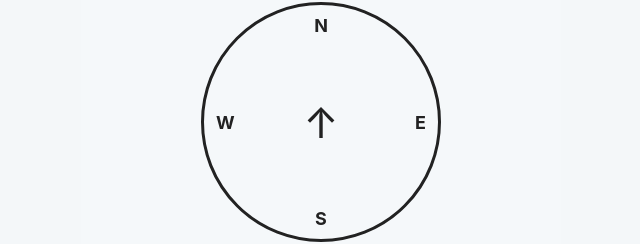
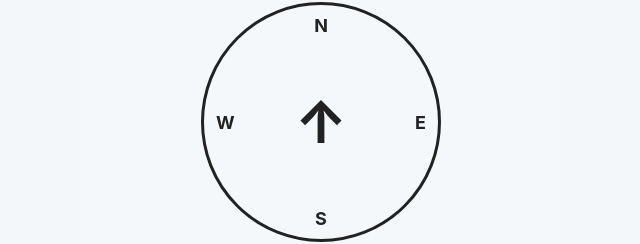
Before and after one commit to bzd88bd/salah-time-marine, a plain HTML site: page index.html in a window 1280 px wide. Both pictures are taken after a click on the button "Qibla Compass". Shown: the part 1313-1557 px from the top of the page, 319-959 px from the left. Drawn offline with Linux system fonts and the light colour scheme.

```diff
--- a/style.css
+++ b/style.css
@@ -655,7 +655,9 @@
 
     position: absolute;
 
-    font-size: 42px;
+    font-size: 58px;
+
+    font-weight: bold;
 
     transform-origin: center center;
 
```
